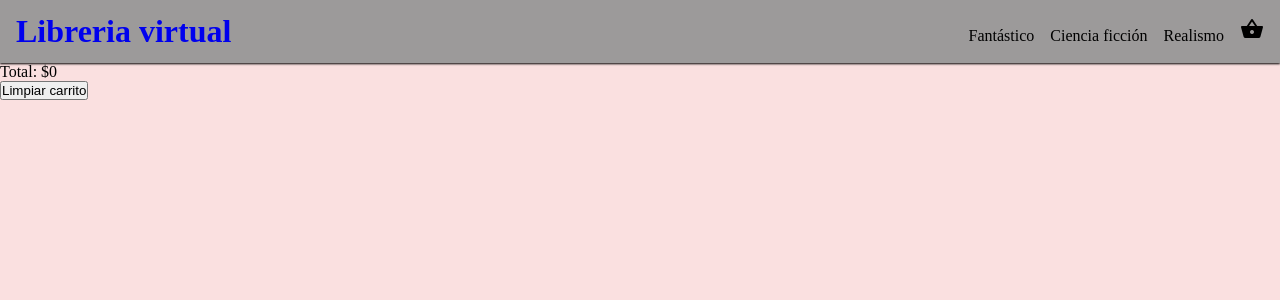
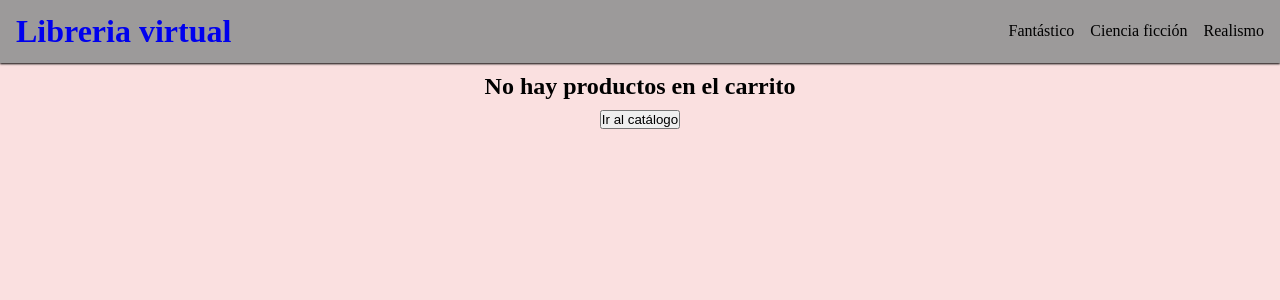
Before and after one commit to lbiscay/ecommerce---ReactJS-CH, a React (Create React App) app: page /carrito in a window 1280 px wide. Shown: the top 300 px of the page. Built offline with nearby package versions, Linux system fonts and the light colour scheme.

Commit message:
Clase 11

```diff
--- a/src/components/Carrito.js
+++ b/src/components/Carrito.js
@@ -1,12 +1,24 @@
 import { cartContext } from './CartContext'
 import { useContext } from 'react'
+import { Link } from "react-router-dom"
+
 
 export const Carrito = () => {
 
   const {carrito,total,removerItem,limpiar} = useContext(cartContext)
 
-
-
+  if(carrito.length === 0){
+    return(
+    <>
+      <div className='carrito-vacio'>
+        <h2>No hay productos en el carrito</h2>
+        <Link to='/'>
+          <button>Ir al catálogo</button>
+        </Link>
+      </div>
+    </>
+    )
+  }else{
     return (
       <div>
         {carrito.map(libro=>(
@@ -25,6 +37,4 @@ export const Carrito = () => {
       </div>
     )
   }
-
-
-//
+}
--- a/src/components/CartContext.js
+++ b/src/components/CartContext.js
@@ -37,16 +37,21 @@ const ProviderComponent = ({ children }) => {
   const removerItem = (id) => {
     let copia = carrito.slice(0)
     let nuevoCarrito = copia.filter((producto) => producto.id !== id)
+
     setCarrito(nuevoCarrito)
 
     let cantidadTotal = 0
     let suma = 0
-    for(let libro of nuevoCarrito){
-        suma = suma + libro.precio * libro.cant
-        cantidadTotal =cantidadTotal + libro.cantidad
-    }
+
+    nuevoCarrito.forEach(e => {
+      suma = suma + e.precio * e.cant
+      cantidadTotal = cantidadTotal + e.cant
+    });
+
     setTotal(suma)
+
     setCantidad(cantidadTotal)
+
   };
 
   const limpiar = () => {
--- a/src/components/CartWidget.js
+++ b/src/components/CartWidget.js
@@ -1,14 +1,23 @@
 import { Link } from "react-router-dom"
+import { cartContext } from './CartContext'
+import { useContext } from "react"
 
 const CartWidget = () => {
+
+  const {cantidad} = useContext(cartContext)
+
+  if(cantidad > 0){
     return (
       <Link to='carrito'>
         <span className="material-icons">
           shopping_basket
         </span>
+        {cantidad}
       </Link>
-
     )
+  }else{
+    return (null)
+  }
 }
 
 export default CartWidget
--- a/src/components/Header.js
+++ b/src/components/Header.js
@@ -1,12 +1,16 @@
 import NavBar from "./NavBar"
 import { Link } from "react-router-dom"
+import CartWidget from "./CartWidget"
+
 
 const Header = () => {
+
   return (
     <header>
       <Link to='/'>
         <h1>Libreria virtual</h1>
       </Link>
+      <CartWidget/>
       <NavBar/>
 
     </header>
--- a/src/components/Item.js
+++ b/src/components/Item.js
@@ -9,7 +9,7 @@ const Item = (props) => {
       <br></br>
       <h3><b> $ {props.libro.precio}</b></h3>
       <br></br>
-      <p><Link to={`/item/${props.libro.id}`}>Ver detalles</Link></p>
+      <p><Link to={`/item/${props.libro.id}`}><button>Ver detalles</button></Link></p>
     </div>
   )
 }
--- a/src/components/ItemDetailCointainer.js
+++ b/src/components/ItemDetailCointainer.js
@@ -38,16 +38,11 @@ const ItemDetailCointainer = () => {
     })
   },[idLib])
 
-
-  if (loading){
-    return <h1>Cargando...</h1>
-  }else{
-    return (
-      <div className='itemDetailContainer'>
-        <ItemDetail libro= {libro}/>
-      </div>
-    )
-  }
+  return(
+    <>
+      {loading ? <h1>Cargando...</h1> : <div className='itemDetailContainer'> <ItemDetail libro= {libro}/> </div>}
+    </>
+  )
 
 }
 
--- a/src/components/ItemListContainer.js
+++ b/src/components/ItemListContainer.js
@@ -40,16 +40,9 @@ export const ItemListContainer = (greeting) => {
     })
   },[idCat])
 
-  if (loading){
-    return <h1>Cargando...</h1>
-  }else{
-    return (
-      <>
-        <div>
-          <ItemList libros= {libros}/>
-        </div>
-
-      </>
-    )
-  }
+  return(
+    <>
+      {loading ? <h1>Cargando...</h1> : <div> <ItemList libros= {libros}/> </div>}
+    </>
+  )
 }
--- a/src/components/NavBar.js
+++ b/src/components/NavBar.js
@@ -1,4 +1,3 @@
-import CartWidget from "./CartWidget"
 import { NavLink } from "react-router-dom"
 
 const NavBar = () => {
@@ -7,7 +6,6 @@ const NavBar = () => {
       <NavLink to="/category/fantastico">Fantástico</NavLink>
       <NavLink to="/category/cienciaficcion">Ciencia ficción</NavLink>
       <NavLink to="/category/realismo">Realismo</NavLink>
-      <CartWidget/>
     </nav>
   )
 }
--- a/src/styles.scss
+++ b/src/styles.scss
@@ -121,3 +121,10 @@ a{
     text-align: center;
 
 }
+
+.carrito-vacio{
+    text-align: center;
+    h2{
+        padding: 10px;
+    }
+}
```
Lines whose indentation alone changed are shown as unchanged.
